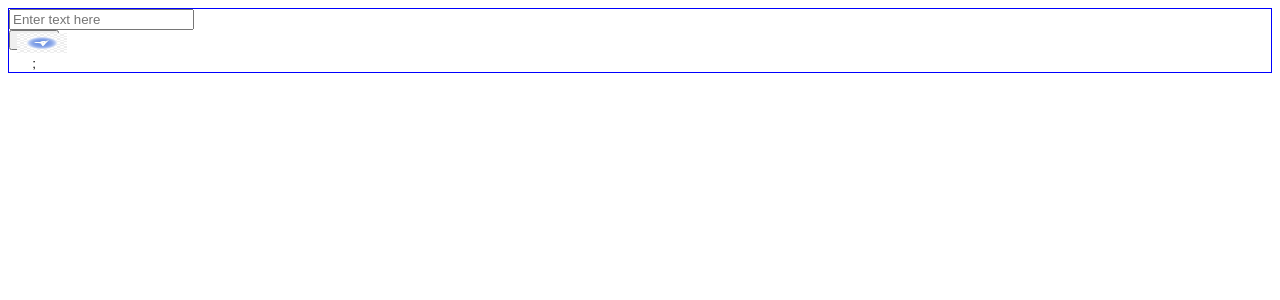
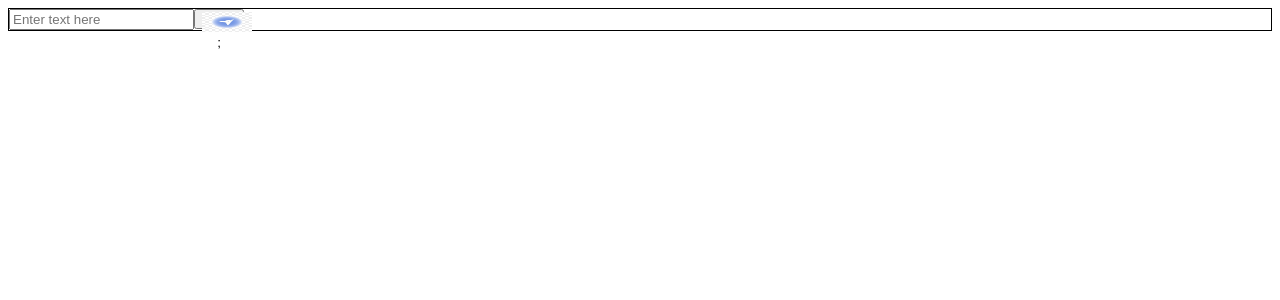
Before and after one commit to AnbuAnkit/SumGo, a React (Vite) app in the folder sum-go-app/: page / in a window 1280 px wide. Shown: the top 300 px of the page. Built offline with nearby package versions, Linux system fonts and the light colour scheme.

Commit message:
create chat bar

```diff
--- /dev/null
+++ b/sum-go-app/src/components/chat-bar.css
@@ -0,0 +1,5 @@
+
+.chatbar {
+    display: flex;
+    border: 1px solid black;
+    }
--- a/sum-go-app/src/components/chat-bar.tsx
+++ b/sum-go-app/src/components/chat-bar.tsx
@@ -1,11 +1,21 @@
 import SendButton from './send-button';
 import InputField from './input-field';
+import './chat-bar.css'
+
+
+
 
 function ChatBar(){
-    return(
-        <div style={{ border: '1px solid blue' }}>
-            <InputField /><SendButton />
+
+
+    return(<>
+
+
+        <div class="chatbar">
+            <InputField />
+            <SendButton />
         </div>
+        </>
     )
 }
 
```
Also changed, not shown: 2 other files (tests, documents, lock files or other folders).
